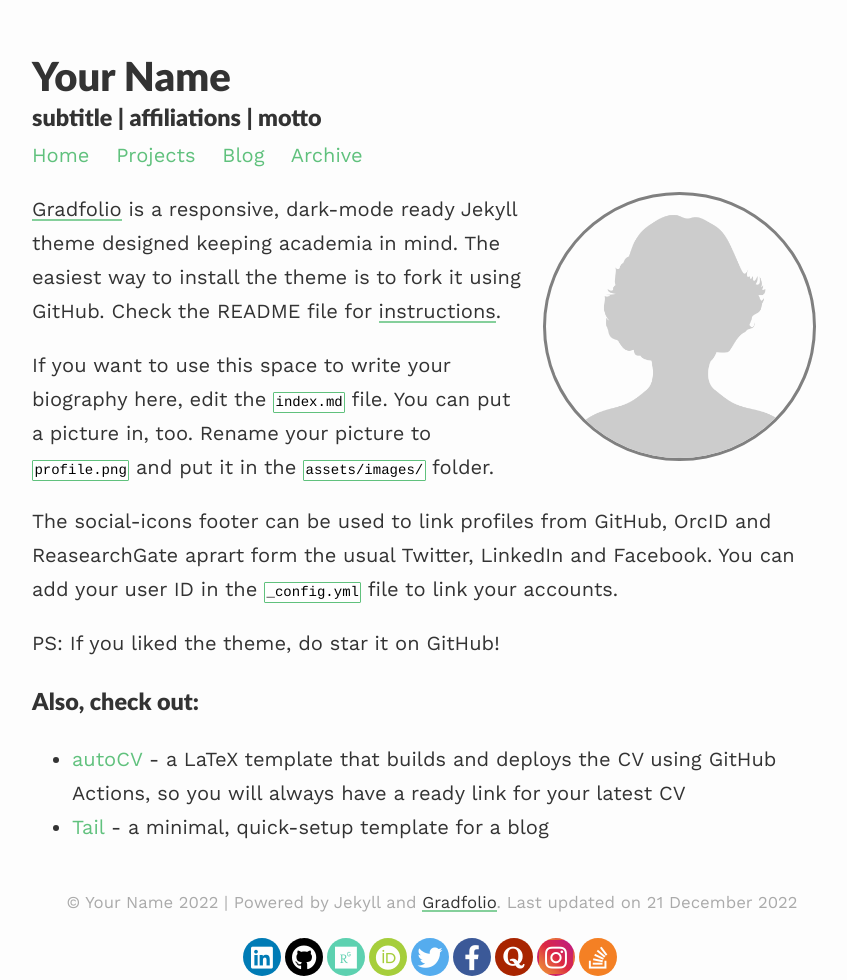
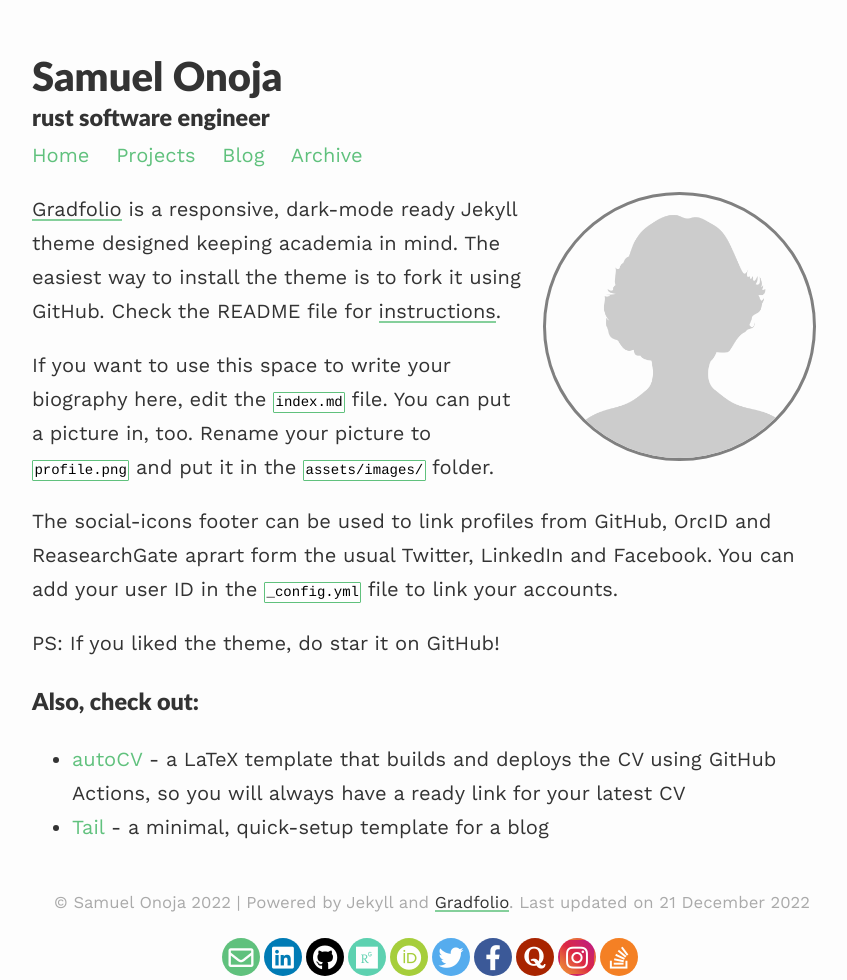
Before and after one commit to borngraced/bgd, a Jekyll site: the page built from index.md, in a window 1280 px wide. Shown: the whole page, without its empty margins (208-1055 px from the left). Built offline with Jekyll 4.4.1, drawn with Linux system fonts in a browser that asks for light colours; nearby versions of some CDN libraries.

Commit message:
edit config.yml

```diff
--- a/_config.yml
+++ b/_config.yml
@@ -1,11 +1,11 @@
 ### your site title here
 
-title: Your Name
-description: subtitle | affiliations | motto
+title: Samuel Onoja
+description: rust software engineer
 
-baseurl: /gradfolio #name of GitHub repository
-url: "" #custom url to be used instead of GitHub repository
-email: #
+baseurl: "" #name of GitHub repository
+url: "https://bgd.dev/" #custom url to be used instead of GitHub repository
+email: dev@sami.cx
 
 # Pagination
 paginate: 4
@@ -13,16 +13,15 @@ permalink: /blog/:year/:title/
 paginate_path: /blog/page:num/
 
 # Social media links in footer
-twitter: "#"
-linkedin: "#"
+twitter: "/bgd_dev/"
+linkedin: "/samisami"
 stackoverflow: "#"
-github: "#"
+github: "/borngraced"
 researchgate: "#"
 orcid: "#"
 quora: "#"
 instagram: "#"
 facebook: "#"
-
 
 # Markdown
 highlighter: rouge
@@ -33,7 +32,35 @@ analytics:
 
 # optimization -> compress.html
 compress_html:
-  clippings: [html,div, p, ul, td, h1, h2, h3, h4,link, meta, footer, nav, img, header, hr, br, head, style, li, ul, ol, time, main, script, title]
+  clippings:
+    [
+      html,
+      div,
+      p,
+      ul,
+      td,
+      h1,
+      h2,
+      h3,
+      h4,
+      link,
+      meta,
+      footer,
+      nav,
+      img,
+      header,
+      hr,
+      br,
+      head,
+      style,
+      li,
+      ul,
+      ol,
+      time,
+      main,
+      script,
+      title,
+    ]
   comments: ["<!-- ", " -->"]
   endings: [all]
   ignore:
```
Also changed, not shown: Gemfile.lock.
